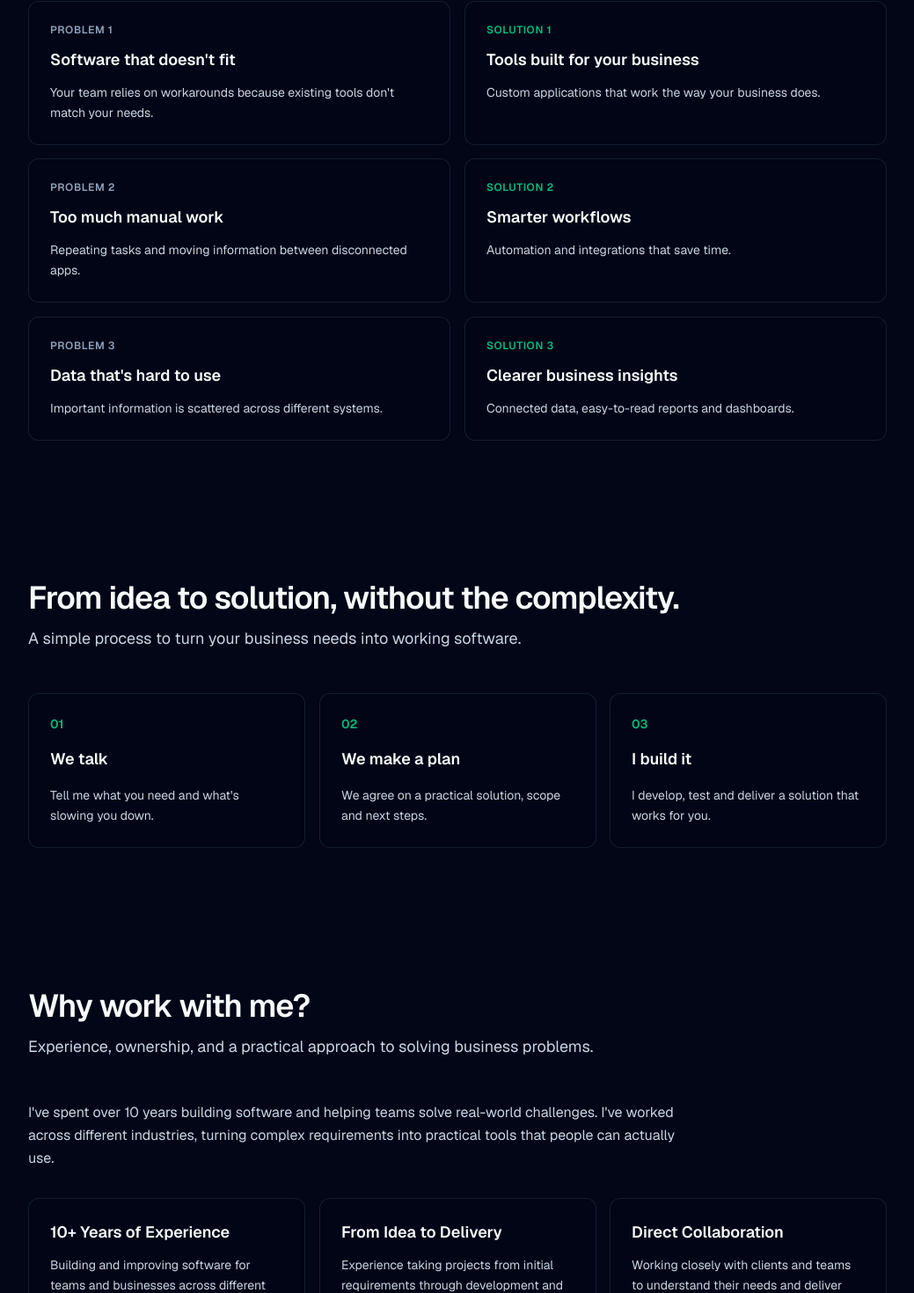
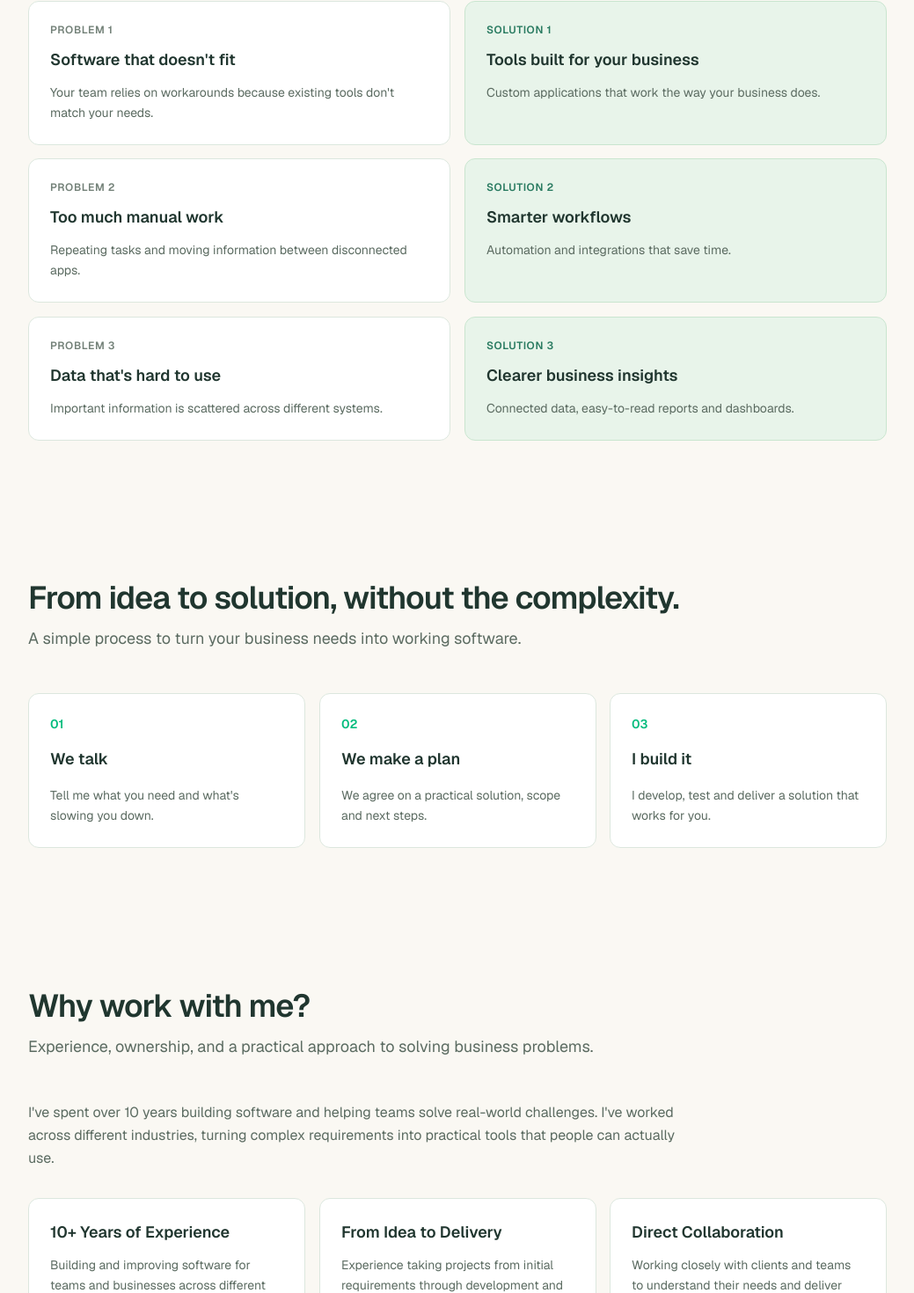
Before and after one commit to juan7792/jrodriguez-dev, a Next.js app: page /en/business in a window 1280 px wide. Shown: the part 855-2325 px from the top of the page at 88% size, without its empty margins (120-1159 px from the left). Built offline with nearby package versions, Linux system fonts and the light colour scheme.

Commit message:
business: implementing colors and styling

```diff
--- a/src/app/[locale]/business/page.tsx
+++ b/src/app/[locale]/business/page.tsx
@@ -4,16 +4,18 @@ import BusinessHowItWorks from "@/components/business/BusinessHowItWorks";
 import BusinessWhyWorkWithMe from "@/components/business/BusinessWhyWorkWithMe";
 import BusinessContact from "@/components/business/BusinessContact";
 import BusinessFooter from "@/components/business/BusinessFooter";
+// @ts-expect-error CSS side-effect imports are handled by Next.js.
+import "@/styles/business.css";
 
 export default function BusinessPage() {
   return (
-    <main id="top">
+    <div className="business-theme min-h-screen">
       <BusinessHero />
       <BusinessProblemsSolutions />
       <BusinessHowItWorks />
       <BusinessWhyWorkWithMe />
       <BusinessContact />
       <BusinessFooter />
-    </main>
+    </div>
   );
 }
--- a/src/components/business/BusinessContact.tsx
+++ b/src/components/business/BusinessContact.tsx
@@ -20,14 +20,14 @@ export default async function BusinessContact() {
       title={t("title")}
       subtitle={t("subtitle")}
     >
-      <Card hover={false} className="p-6 sm:p-8">
+      <Card hover={false} className="business-card p-6 sm:p-8">
         <div className="flex flex-col gap-5">
           <div>
             <h3 className="text-xl font-semibold">
               {t("cardTitle")}
             </h3>
 
-            <p className="mt-3 max-w-2xl text-sm leading-relaxed text-slate-600 dark:text-slate-300">
+            <p className="mt-3 max-w-2xl text-sm leading-relaxed business-text-muted">
               {t("description")}
             </p>
           </div>
@@ -35,14 +35,14 @@ export default async function BusinessContact() {
           <div>
             <a
               href={mailtoHref}
-              className="inline-flex min-h-11 items-center justify-center rounded-md bg-slate-900 px-5 py-3 text-sm font-medium text-white transition-colors hover:bg-slate-800 dark:bg-slate-100 dark:text-slate-900 dark:hover:bg-slate-200"
+              className="business-button inline-flex min-h-11 items-center justify-center rounded-md px-5 py-3 text-sm font-medium transition-colors"
             >
               {t("cta")}
             </a>
           </div>
 
           <div className="border-t border-slate-200 pt-5 dark:border-slate-800">
-            <p className="text-sm text-slate-600 dark:text-slate-300">
+            <p className="text-sm business-text-muted">
               {t("linkedinText")}{" "}
               <a
                 href={linkedin}
--- a/src/components/business/BusinessFooter.tsx
+++ b/src/components/business/BusinessFooter.tsx
@@ -10,7 +10,7 @@ export default async function BusinessFooter() {
   const linkedin = "https://linkedin.com/in/j-rodriguez-lvv";
 
   return (
-    <footer className="border-t border-slate-200 py-10 dark:border-slate-800">
+    <footer className="business-footer border-t py-10">
       <Container>
         <div className="flex flex-col gap-6 sm:flex-row sm:items-start sm:justify-between">
           <div className="max-w-sm">
@@ -42,7 +42,7 @@ export default async function BusinessFooter() {
           </div>
         </div>
 
-        <div className="mt-8 border-t border-slate-200 pt-6 dark:border-slate-800">
+        <div className="business-divider mt-8 border-t pt-6">
           <p className="text-xs text-slate-500 dark:text-slate-400">
             © {new Date().getFullYear()} Juan Rodriguez.{" "}
             {t("rights")}
--- a/src/components/business/BusinessHero.tsx
+++ b/src/components/business/BusinessHero.tsx
@@ -30,7 +30,7 @@ export default async function BusinessHero() {
         <div className="mt-8">
           <a
             href={mailtoHref}
-            className="inline-flex items-center gap-2 rounded-lg bg-slate-900 px-6 py-3 text-sm font-semibold text-white transition-colors hover:bg-slate-700 dark:bg-white dark:text-slate-950 dark:hover:bg-slate-200"
+            className="business-button inline-flex items-center gap-2 rounded-lg px-6 py-3 text-sm font-semibold transition-colors"
           >
             {t("cta")}
             <span aria-hidden="true">→</span>
--- a/src/components/business/BusinessHowItWorks.tsx
+++ b/src/components/business/BusinessHowItWorks.tsx
@@ -21,7 +21,7 @@ export default async function BusinessHowItWorks() {
     >
       <div className="grid grid-cols-1 gap-4 md:grid-cols-3">
         {steps.map((step, index) => (
-          <Card key={index} className="h-full p-6">
+          <Card key={index} className="business-card business-card-interactive h-full p-6">
             <div className="flex flex-col gap-4">
               <span className="text-sm font-semibold text-emerald-500">
                 {String(index + 1).padStart(2, "0")}
@@ -31,7 +31,7 @@ export default async function BusinessHowItWorks() {
                 {step.title}
               </h3>
 
-              <p className="text-sm leading-relaxed text-slate-600 dark:text-slate-300">
+              <p className="text-sm leading-relaxed business-text-muted">
                 {step.description}
               </p>
             </div>
--- a/src/components/business/BusinessProblem.tsx
+++ b/src/components/business/BusinessProblem.tsx
@@ -13,9 +13,9 @@ export default function BusinessProblem({
   description,
 }: BusinessProblemProps) {
   return (
-    <Card hover className="h-full p-6">
+    <Card hover className="business-problem-card h-full p-6">
       <div className="flex flex-col gap-3">
-        <span className="text-xs font-semibold uppercase tracking-wider text-slate-400">
+        <span className="business-card-label text-xs font-semibold uppercase tracking-wider">
           {label}
         </span>
 
@@ -23,7 +23,7 @@ export default function BusinessProblem({
           {title}
         </h3>
 
-        <p className="text-sm leading-relaxed text-slate-600 dark:text-slate-300">
+        <p className="business-card-description text-sm leading-relaxed">
           {description}
         </p>
       </div>
--- a/src/components/business/BusinessSolution.tsx
+++ b/src/components/business/BusinessSolution.tsx
@@ -13,9 +13,9 @@ export default function BusinessSolution({
   description,
 }: BusinessSolutionProps) {
   return (
-    <Card hover className="h-full p-6">
+    <Card hover className="business-solution-card h-full p-6">
       <div className="flex flex-col gap-3">
-        <span className="text-xs font-semibold uppercase tracking-wider text-emerald-500">
+        <span className="business-card-label text-xs font-semibold uppercase tracking-wider">
           {label}
         </span>
 
@@ -23,7 +23,7 @@ export default function BusinessSolution({
           {title}
         </h3>
 
-        <p className="text-sm leading-relaxed text-slate-600 dark:text-slate-300">
+        <p className="business-card-description text-sm leading-relaxed">
           {description}
         </p>
       </div>
--- a/src/components/business/BusinessWhyWorkWithMe.tsx
+++ b/src/components/business/BusinessWhyWorkWithMe.tsx
@@ -20,19 +20,19 @@ export default async function BusinessWhyWorkWithMe() {
       title={t("title")}
       subtitle={t("subtitle")}
     >
-      <p className="mb-8 max-w-3xl text-base leading-relaxed text-slate-600 dark:text-slate-300">
+      <p className="mb-8 max-w-3xl text-base leading-relaxed business-text-muted">
         {t("description")}
       </p>
 
       <div className="grid grid-cols-1 gap-4 md:grid-cols-3">
         {strengths.map((strength, index) => (
-          <Card key={index} className="h-full p-6">
+          <Card key={index} className="business-card business-card-interactive h-full p-6">
             <div className="flex flex-col gap-3">
               <h3 className="text-lg font-semibold">
                 {strength.title}
               </h3>
 
-              <p className="text-sm leading-relaxed text-slate-600 dark:text-slate-300">
+              <p className="text-sm leading-relaxed business-text-muted">
                 {strength.description}
               </p>
             </div>
--- /dev/null
+++ b/src/styles/business.css
@@ -0,0 +1,104 @@
+
+.business-theme {
+  /* Backgrounds */
+  --business-background: #faf8f3;
+  --business-surface: #ffffff;
+  --business-solution: #e8f4ea;
+
+  /* Text */
+  --business-text: #20362f;
+  --business-muted: #5b6b61;
+
+  /* Accent */
+  --business-accent: #287a60;
+
+  /* Borders */
+  --business-border: #dce7de;
+  --business-solution-border: #c9e5cf;
+
+  color-scheme: light;
+  background-color: var(--business-background);
+  color: var(--business-text);
+}
+
+/* Problem cards */
+.business-theme .business-problem-card {
+  background: var(--business-surface);
+  border-color: var(--business-border);
+  color: var(--business-text);
+}
+
+/* Solution cards */
+.business-theme .business-solution-card {
+  background: var(--business-solution);
+  border-color: var(--business-solution-border);
+  color: var(--business-text);
+}
+
+/* Shared card text */
+.business-theme .business-card-description {
+  color: var(--business-muted);
+}
+
+.business-theme .business-problem-card .business-card-label {
+  color: #738178;
+}
+
+.business-theme .business-solution-card .business-card-label {
+  color: var(--business-accent);
+}
+
+/* Hover effects */
+.business-theme .business-problem-card:hover,
+.business-theme .business-solution-card:hover {
+  border-color: var(--business-accent);
+  box-shadow: 0 16px 40px rgb(32 54 47 / 12%);
+}
+
+/* Section descriptions */
+.business-theme section header p {
+  color: var(--business-muted);
+}
+
+
+/* Shared Business cards */
+.business-theme .business-card {
+  background: var(--business-surface);
+  border-color: var(--business-border);
+  color: var(--business-text);
+}
+
+.business-theme .business-card-interactive:hover {
+  border-color: var(--business-accent);
+  box-shadow: 0 16px 40px rgb(32 54 47 / 12%);
+}
+
+/* Typography */
+.business-theme .business-text-muted {
+  color: var(--business-muted);
+}
+
+.business-theme .business-accent {
+  color: var(--business-accent);
+}
+
+/* Buttons */
+.business-theme .business-button {
+  background: var(--business-accent);
+  color: #ffffff;
+}
+
+.business-theme .business-button:hover {
+  background: #20664e;
+}
+
+/* Links */
+.business-theme .business-link:hover {
+  color: var(--business-accent);
+}
+
+/* Dividers and footer */
+.business-theme .business-divider,
+.business-theme .business-footer {
+  border-color: var(--business-border);
+}
```
